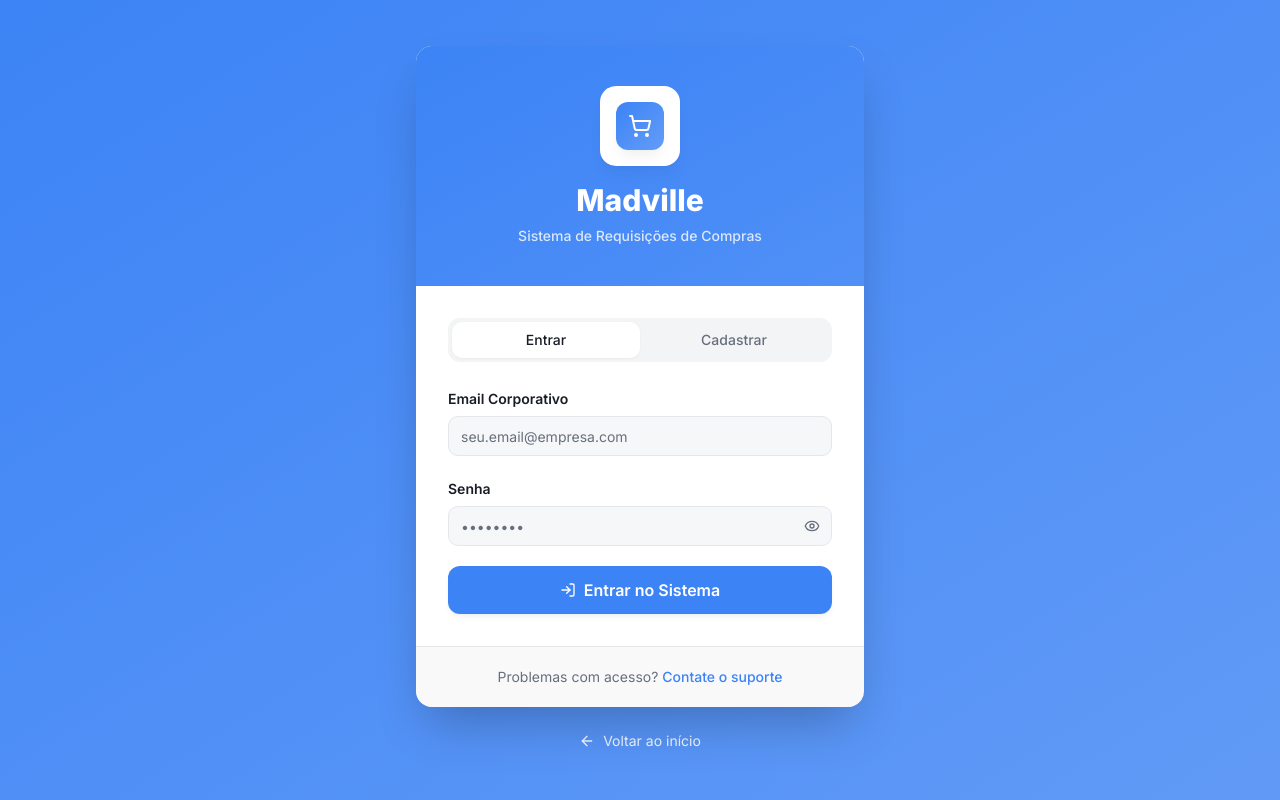
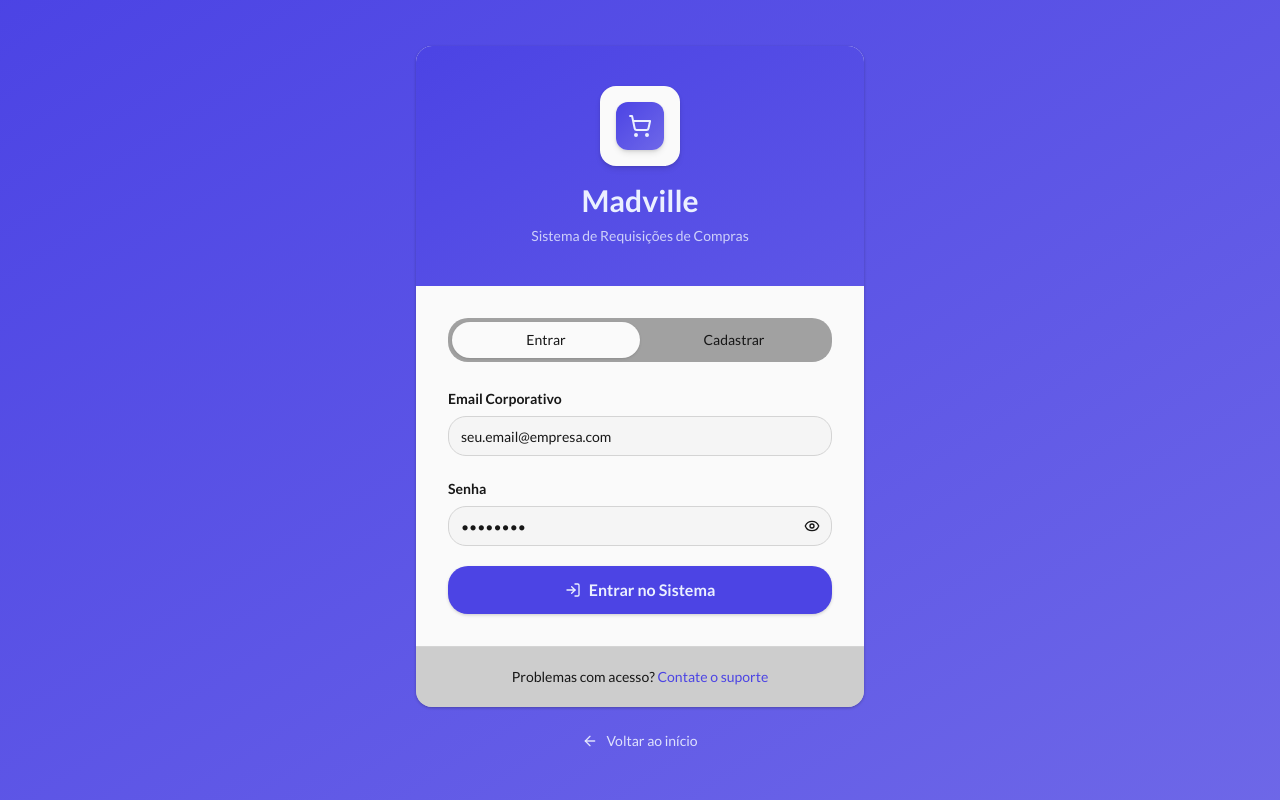
Before and after one commit to borba-anderson/comprasmadville, a React (Vite) app: page /auth in a window 1280 px wide. Built offline with nearby package versions, Linux system fonts and the light colour scheme; the HTML template or start-up script is replaced by a standard one.

Commit message:
Reverted to commit 5e0337220cbce1f83f670a6c10eadbce9c26d591

```diff
--- a/src/components/layout/Logo.tsx
+++ b/src/components/layout/Logo.tsx
@@ -1,56 +1,42 @@
 import { ShoppingCart } from 'lucide-react';
 import { cn } from '@/lib/utils';
-
 interface LogoProps {
   className?: string;
   size?: 'sm' | 'md' | 'lg' | 'xl';
   showText?: boolean;
 }
-
 const sizes = {
   sm: 'w-8 h-8',
   md: 'w-12 h-12',
   lg: 'w-16 h-16',
-  xl: 'w-24 h-24',
+  xl: 'w-24 h-24'
 };
-
 const iconSizes = {
   sm: 'w-4 h-4',
   md: 'w-6 h-6',
   lg: 'w-9 h-9',
-  xl: 'w-14 h-14',
+  xl: 'w-14 h-14'
 };
-
 const textSizes = {
   sm: 'text-lg',
   md: 'text-xl',
   lg: 'text-2xl',
-  xl: 'text-4xl',
+  xl: 'text-4xl'
 };
-
-export function Logo({ className, size = 'md', showText = true }: LogoProps) {
-  return (
-    <div className={cn('flex items-center gap-3', className)}>
-      <div
-        className={cn(
-          'bg-gradient-to-br from-primary to-primary/80 rounded-xl flex items-center justify-center shadow-lg',
-          sizes[size]
-        )}
-      >
+export function Logo({
+  className,
+  size = 'md',
+  showText = true
+}: LogoProps) {
+  return <div className={cn('flex items-center gap-3', className)}>
+      <div className={cn('bg-gradient-to-br from-primary to-primary/80 rounded-xl flex items-center justify-center shadow-lg', sizes[size])}>
         <ShoppingCart className={cn('text-primary-foreground', iconSizes[size])} />
       </div>
-      {showText && (
-        <div>
-          <h1 className={cn('font-extrabold text-foreground', textSizes[size])}>
-            Madville
-          </h1>
-          {size !== 'sm' && (
-            <p className="text-xs text-muted-foreground font-medium">
+      {showText && <div>
+          <h1 className={cn('font-extrabold text-foreground', textSizes[size])}>GMAD Madville</h1>
+          {size !== 'sm' && <p className="text-xs text-muted-foreground font-medium">
               Sistema de Requisições
-            </p>
-          )}
-        </div>
-      )}
-    </div>
-  );
+            </p>}
+        </div>}
+    </div>;
 }
--- a/src/index.css
+++ b/src/index.css
@@ -1,3 +1,6 @@
+@import url("https://fonts.googleapis.com/css2?family=Lato:wght@400;700&display=swap");
+@import url("https://fonts.googleapis.com/css2?family=EB+Garamond:wght@400;500;600;700&display=swap");
+@import url("https://fonts.googleapis.com/css2?family=Fira+Code:wght@400;700&display=swap");
 @tailwind base;
 @tailwind components;
 @tailwind utilities;
@@ -11,36 +14,36 @@
 @layer base {
   :root {
     /* Background & Foreground - Clean white base */
-    --background: 220 14% 97%;
-    --foreground: 220 20% 12%;
+    --background: 0 0% 96%;
+    --foreground: 0 0% 9%;
 
     /* Card - Pure white cards */
-    --card: 0 0% 100%;
-    --card-foreground: 220 20% 12%;
+    --card: 0 0% 98%;
+    --card-foreground: 0 0% 9%;
 
     /* Popover */
-    --popover: 0 0% 100%;
-    --popover-foreground: 220 20% 12%;
+    --popover: 0 0% 89%;
+    --popover-foreground: 0 0% 9%;
 
-    /* Primary - Enterprise Blue */
-    --primary: 217 91% 60%;
-    --primary-foreground: 0 0% 100%;
+    /* Primary - Orange */
+    --primary: 243 75% 58%;
+    --primary-foreground: 225 100% 96%;
 
     /* Secondary - Soft gray */
-    --secondary: 220 14% 94%;
-    --secondary-foreground: 220 20% 25%;
+    --secondary: 0 0% 32%;
+    --secondary-foreground: 0 0% 98%;
 
     /* Muted */
-    --muted: 220 14% 96%;
-    --muted-foreground: 220 10% 45%;
+    --muted: 0 0% 63%;
+    --muted-foreground: 0 0% 9%;
 
-    /* Accent - Light blue tint */
-    --accent: 217 80% 96%;
-    --accent-foreground: 217 91% 50%;
+    /* Accent - Dark Green */
+    --accent: 250 100% 97%;
+    --accent-foreground: 258 89% 66%;
 
     /* Destructive */
-    --destructive: 0 84% 60%;
-    --destructive-foreground: 0 0% 100%;
+    --destructive: 0 72% 50%;
+    --destructive-foreground: 0 85% 97%;
 
     /* Success - Enterprise green */
     --success: 142 71% 45%;
@@ -50,32 +53,32 @@
     --warning: 38 92% 50%;
     --warning-foreground: 220 20% 12%;
 
-    /* Info - Primary blue */
-    --info: 217 91% 60%;
+    /* Info - Orange */
+    --info: 24 95% 50%;
     --info-foreground: 0 0% 100%;
 
     /* Border & Input - Very subtle */
-    --border: 220 13% 91%;
-    --input: 220 13% 91%;
-    --ring: 217 91% 60%;
+    --border: 0 0% 83%;
+    --input: 0 0% 83%;
+    --ring: 243 75% 58%;
 
-    --radius: 0.75rem;
+    --radius: 1.25rem;
 
     /* Sidebar */
     --sidebar-background: 0 0% 100%;
-    --sidebar-foreground: 220 15% 35%;
-    --sidebar-primary: 217 91% 60%;
-    --sidebar-primary-foreground: 0 0% 100%;
-    --sidebar-accent: 217 80% 97%;
-    --sidebar-accent-foreground: 217 91% 50%;
-    --sidebar-border: 220 13% 93%;
-    --sidebar-ring: 217 91% 60%;
+    --sidebar-foreground: 0 0% 9%;
+    --sidebar-primary: 243 75% 58%;
+    --sidebar-primary-foreground: 225 100% 96%;
+    --sidebar-accent: 0 0% 32%;
+    --sidebar-accent-foreground: 0 0% 98%;
+    --sidebar-border: 0 0% 83%;
+    --sidebar-ring: 243 75% 58%;
 
     /* Enterprise Status Colors */
-    --status-pendente: 38 92% 50%;
-    --status-pendente-bg: 38 92% 96%;
-    --status-em-analise: 217 91% 60%;
-    --status-em-analise-bg: 217 91% 96%;
+    --status-pendente: 152 69% 35%;
+    --status-pendente-bg: 152 69% 96%;
+    --status-em-analise: 24 95% 50%;
+    --status-em-analise-bg: 24 95% 96%;
     --status-aprovado: 142 71% 45%;
     --status-aprovado-bg: 142 71% 96%;
     --status-cotando: 262 83% 58%;
@@ -94,57 +97,122 @@
     --priority-baixa-bg: 142 71% 96%;
 
     /* Enterprise Gradients */
-    --gradient-primary: linear-gradient(135deg, hsl(217, 91%, 60%) 0%, hsl(217, 91%, 50%) 100%);
+    --gradient-primary: linear-gradient(135deg, hsl(24, 95%, 50%) 0%, hsl(24, 95%, 42%) 100%);
     --gradient-hero: linear-gradient(180deg, hsl(220, 14%, 97%) 0%, hsl(220, 14%, 100%) 100%);
     --gradient-card-hover: linear-gradient(180deg, hsl(0, 0%, 100%) 0%, hsl(220, 14%, 99%) 100%);
 
     /* Enterprise Shadows - Minimal and soft */
-    --shadow-xs: 0 1px 2px 0 hsl(220 20% 12% / 0.03);
-    --shadow-sm: 0 1px 3px 0 hsl(220 20% 12% / 0.04);
-    --shadow-md: 0 4px 6px -1px hsl(220 20% 12% / 0.05), 0 2px 4px -2px hsl(220 20% 12% / 0.03);
-    --shadow-lg: 0 10px 15px -3px hsl(220 20% 12% / 0.05), 0 4px 6px -4px hsl(220 20% 12% / 0.03);
-    --shadow-xl: 0 20px 25px -5px hsl(220 20% 12% / 0.05), 0 8px 10px -6px hsl(220 20% 12% / 0.03);
-    --shadow-primary: 0 4px 14px -3px hsl(217 91% 60% / 0.25);
-    --shadow-glow: 0 0 20px hsl(217 91% 60% / 0.1);
+    --shadow-xs: 0 1px 3px 0px hsl(0 0% 0% / 0.05);
+    --shadow-sm: 0 1px 3px 0px hsl(0 0% 0% / 0.1), 0 1px 2px -1px hsl(0 0% 0% / 0.1);
+    --shadow-md: 0 1px 3px 0px hsl(0 0% 0% / 0.1), 0 2px 4px -1px hsl(0 0% 0% / 0.1);
+    --shadow-lg: 0 1px 3px 0px hsl(0 0% 0% / 0.1), 0 4px 6px -1px hsl(0 0% 0% / 0.1);
+    --shadow-xl: 0 1px 3px 0px hsl(0 0% 0% / 0.1), 0 8px 10px -1px hsl(0 0% 0% / 0.1);
+    --shadow-primary: 0 4px 14px -3px hsl(24 95% 50% / 0.25);
+    --shadow-glow: 0 0 20px hsl(24 95% 50% / 0.1);
+    --chart-1: 234 89% 73%;
+    --chart-2: 255 91% 76%;
+    --chart-3: 270 95% 75%;
+    --chart-4: 238 83% 66%;
+    --chart-5: 0 0% 45%;
+    --sidebar: 0 0% 98%;
+    --font-sans: 'Lato', ui-sans-serif, system-ui, -apple-system, BlinkMacSystemFont, 'Segoe UI', Roboto, 'Helvetica Neue', Arial, 'Noto Sans', sans-serif;
+    --font-serif: 'EB Garamond', ui-serif, Georgia, Cambria, 'Times New Roman', Times, serif;
+    --font-mono: 'Fira Code', ui-monospace, SFMono-Regular, Menlo, Monaco, Consolas, 'Liberation Mono', 'Courier New', monospace;
+    --shadow-2xs: 0 1px 3px 0px hsl(0 0% 0% / 0.05);
+    --shadow: 0 1px 3px 0px hsl(0 0% 0% / 0.1), 0 1px 2px -1px hsl(0 0% 0% / 0.1);
+    --shadow-2xl: 0 1px 3px 0px hsl(0 0% 0% / 0.25);
+    --tracking-normal: 0em;
+    --spacing: 0.25rem;
   }
 
   .dark {
-    --background: 20 15% 8%;
-    --foreground: 30 10% 95%;
+    --background: 0 0% 9%;
+    --foreground: 0 0% 98%;
 
-    --card: 20 15% 12%;
-    --card-foreground: 30 10% 95%;
+    --card: 0 0% 14%;
+    --card-foreground: 0 0% 98%;
 
-    --popover: 20 15% 12%;
-    --popover-foreground: 30 10% 95%;
+    --popover: 0 0% 25%;
+    --popover-foreground: 0 0% 98%;
 
-    --primary: 24 95% 55%;
-    --primary-foreground: 0 0% 100%;
+    /* Primary - Orange (lighter for dark mode) */
+    --primary: 234 89% 73%;
+    --primary-foreground: 243 47% 20%;
 
-    --secondary: 20 15% 18%;
-    --secondary-foreground: 30 10% 90%;
+    --secondary: 0 0% 45%;
+    --secondary-foreground: 0 0% 98%;
 
-    --muted: 20 15% 18%;
-    --muted-foreground: 30 10% 60%;
+    --muted: 0 0% 45%;
+    --muted-foreground: 0 0% 98%;
 
-    --accent: 24 60% 20%;
-    --accent-foreground: 24 95% 70%;
+    /* Accent - Dark Green */
+    --accent: 261 72% 22%;
+    --accent-foreground: 255 91% 76%;
 
-    --destructive: 0 62% 50%;
-    --destructive-foreground: 0 0% 100%;
+    --destructive: 0 84% 60%;
+    --destructive-foreground: 0 85% 97%;
 
-    --border: 20 15% 20%;
-    --input: 20 15% 20%;
-    --ring: 24 95% 55%;
+    --success: 142 71% 45%;
+    --success-foreground: 0 0% 100%;
 
-    --sidebar-background: 20 15% 10%;
-    --sidebar-foreground: 30 10% 85%;
-    --sidebar-primary: 24 95% 55%;
-    --sidebar-primary-foreground: 0 0% 100%;
-    --sidebar-accent: 24 50% 18%;
-    --sidebar-accent-foreground: 24 95% 70%;
-    --sidebar-border: 20 15% 18%;
-    --sidebar-ring: 24 95% 55%;
+    --warning: 152 69% 40%;
+    --warning-foreground: 0 0% 100%;
+
+    --info: 24 95% 55%;
+    --info-foreground: 0 0% 100%;
+
+    --border: 0 0% 32%;
+    --input: 0 0% 32%;
+    --ring: 234 89% 73%;
+
+    --sidebar-background: 24 15% 10%;
+    --sidebar-foreground: 0 0% 98%;
+    --sidebar-primary: 234 89% 73%;
+    --sidebar-primary-foreground: 243 47% 20%;
+    --sidebar-accent: 255 91% 76%;
+    --sidebar-accent-foreground: 261 72% 22%;
+    --sidebar-border: 0 0% 32%;
+    --sidebar-ring: 234 89% 73%;
+
+    /* Status Colors - Dark Mode */
+    --status-pendente: 152 60% 45%;
+    --status-pendente-bg: 152 60% 15%;
+    --status-em-analise: 24 95% 55%;
+    --status-em-analise-bg: 24 95% 15%;
+    --status-aprovado: 142 71% 50%;
+    --status-aprovado-bg: 142 71% 15%;
+    --status-cotando: 262 83% 60%;
+    --status-cotando-bg: 262 83% 15%;
+    --status-comprado: 199 89% 55%;
+    --status-comprado-bg: 199 89% 15%;
+    --status-rejeitado: 0 84% 55%;
+    --status-rejeitado-bg: 0 84% 15%;
+
+    /* Priority Colors - Dark Mode */
+    --priority-alta: 0 84% 55%;
+    --priority-alta-bg: 0 84% 15%;
+    --priority-media: 24 95% 55%;
+    --priority-media-bg: 24 95% 15%;
+    --priority-baixa: 142 71% 50%;
+    --priority-baixa-bg: 142 71% 15%;
+
+    /* Shadows - Dark Mode */
+    --shadow-primary: 0 4px 14px -3px hsl(24 95% 55% / 0.3);
+    --shadow-glow: 0 0 20px hsl(24 95% 55% / 0.15);
+    --chart-1: 229 93% 81%;
+    --chart-2: 252 94% 85%;
+    --chart-3: 269 97% 85%;
+    --chart-4: 234 89% 73%;
+    --chart-5: 0 0% 45%;
+    --sidebar: 0 0% 14%;
+    --shadow-2xs: 0 1px 3px 0px hsl(0 0% 0% / 0.05);
+    --shadow-xs: 0 1px 3px 0px hsl(0 0% 0% / 0.05);
+    --shadow-sm: 0 1px 3px 0px hsl(0 0% 0% / 0.1), 0 1px 2px -1px hsl(0 0% 0% / 0.1);
+    --shadow: 0 1px 3px 0px hsl(0 0% 0% / 0.1), 0 1px 2px -1px hsl(0 0% 0% / 0.1);
+    --shadow-md: 0 1px 3px 0px hsl(0 0% 0% / 0.1), 0 2px 4px -1px hsl(0 0% 0% / 0.1);
+    --shadow-lg: 0 1px 3px 0px hsl(0 0% 0% / 0.1), 0 4px 6px -1px hsl(0 0% 0% / 0.1);
+    --shadow-xl: 0 1px 3px 0px hsl(0 0% 0% / 0.1), 0 8px 10px -1px hsl(0 0% 0% / 0.1);
+    --shadow-2xl: 0 1px 3px 0px hsl(0 0% 0% / 0.25);
   }
 }
 
@@ -228,7 +296,7 @@
 
   /* Gradient Text */
   .gradient-text {
-    @apply bg-clip-text text-transparent bg-gradient-to-r from-primary to-[hsl(20,95%,45%)];
+    @apply bg-clip-text text-transparent bg-gradient-to-r from-primary to-[hsl(152,69%,28%)];
   }
 
   /* Glass Effect */
--- a/tailwind.config.ts
+++ b/tailwind.config.ts
@@ -12,128 +12,187 @@ export default {
   theme: {
   	container: {
   		center: true,
-      padding: "2rem",
+  		padding: '2rem',
   		screens: {
-        "2xl": "1400px",
-      },
+  			'2xl': '1400px'
+  		}
   	},
   	extend: {
   		fontFamily: {
-        sans: ["Inter", "system-ui", "sans-serif"],
+  			sans: [
+  				'Lato',
+  				'ui-sans-serif',
+  				'system-ui',
+  				'-apple-system',
+  				'BlinkMacSystemFont',
+  				'Segoe UI',
+  				'Roboto',
+  				'Helvetica Neue',
+  				'Arial',
+  				'Noto Sans',
+  				'sans-serif'
+  			],
+  			serif: [
+  				'EB Garamond',
+  				'ui-serif',
+  				'Georgia',
+  				'Cambria',
+  				'Times New Roman',
+  				'Times',
+  				'serif'
+  			],
+  			mono: [
+  				'Fira Code',
+  				'ui-monospace',
+  				'SFMono-Regular',
+  				'Menlo',
+  				'Monaco',
+  				'Consolas',
+  				'Liberation Mono',
+  				'Courier New',
+  				'monospace'
+  			]
   		},
   		colors: {
-        border: "hsl(var(--border))",
-        input: "hsl(var(--input))",
-        ring: "hsl(var(--ring))",
-        background: "hsl(var(--background))",
-        foreground: "hsl(var(--foreground))",
+  			border: 'hsl(var(--border))',
+  			input: 'hsl(var(--input))',
+  			ring: 'hsl(var(--ring))',
+  			background: 'hsl(var(--background))',
+  			foreground: 'hsl(var(--foreground))',
   			primary: {
-          DEFAULT: "hsl(var(--primary))",
-          foreground: "hsl(var(--primary-foreground))",
+  				DEFAULT: 'hsl(var(--primary))',
+  				foreground: 'hsl(var(--primary-foreground))'
   			},
   			secondary: {
-          DEFAULT: "hsl(var(--secondary))",
-          foreground: "hsl(var(--secondary-foreground))",
+  				DEFAULT: 'hsl(var(--secondary))',
+  				foreground: 'hsl(var(--secondary-foreground))'
   			},
   			destructive: {
-          DEFAULT: "hsl(var(--destructive))",
-          foreground: "hsl(var(--destructive-foreground))",
+  				DEFAULT: 'hsl(var(--destructive))',
+  				foreground: 'hsl(var(--destructive-foreground))'
   			},
   			success: {
-          DEFAULT: "hsl(var(--success))",
-          foreground: "hsl(var(--success-foreground))",
+  				DEFAULT: 'hsl(var(--success))',
+  				foreground: 'hsl(var(--success-foreground))'
   			},
   			warning: {
-          DEFAULT: "hsl(var(--warning))",
-          foreground: "hsl(var(--warning-foreground))",
+  				DEFAULT: 'hsl(var(--warning))',
+  				foreground: 'hsl(var(--warning-foreground))'
   			},
   			info: {
-          DEFAULT: "hsl(var(--info))",
-          foreground: "hsl(var(--info-foreground))",
+  				DEFAULT: 'hsl(var(--info))',
+  				foreground: 'hsl(var(--info-foreground))'
   			},
   			muted: {
-          DEFAULT: "hsl(var(--muted))",
-          foreground: "hsl(var(--muted-foreground))",
+  				DEFAULT: 'hsl(var(--muted))',
+  				foreground: 'hsl(var(--muted-foreground))'
   			},
   			accent: {
-          DEFAULT: "hsl(var(--accent))",
-          foreground: "hsl(var(--accent-foreground))",
+  				DEFAULT: 'hsl(var(--accent))',
+  				foreground: 'hsl(var(--accent-foreground))'
   			},
   			popover: {
-          DEFAULT: "hsl(var(--popover))",
-          foreground: "hsl(var(--popover-foreground))",
+  				DEFAULT: 'hsl(var(--popover))',
+  				foreground: 'hsl(var(--popover-foreground))'
   			},
   			card: {
-          DEFAULT: "hsl(var(--card))",
-          foreground: "hsl(var(--card-foreground))",
+  				DEFAULT: 'hsl(var(--card))',
+  				foreground: 'hsl(var(--card-foreground))'
   			},
   			sidebar: {
-          DEFAULT: "hsl(var(--sidebar-background))",
-          foreground: "hsl(var(--sidebar-foreground))",
-          primary: "hsl(var(--sidebar-primary))",
-          "primary-foreground": "hsl(var(--sidebar-primary-foreground))",
-          accent: "hsl(var(--sidebar-accent))",
-          "accent-foreground": "hsl(var(--sidebar-accent-foreground))",
-          border: "hsl(var(--sidebar-border))",
-          ring: "hsl(var(--sidebar-ring))",
+  				DEFAULT: 'hsl(var(--sidebar-background))',
+  				foreground: 'hsl(var(--sidebar-foreground))',
+  				primary: 'hsl(var(--sidebar-primary))',
+  				'primary-foreground': 'hsl(var(--sidebar-primary-foreground))',
+  				accent: 'hsl(var(--sidebar-accent))',
+  				'accent-foreground': 'hsl(var(--sidebar-accent-foreground))',
+  				border: 'hsl(var(--sidebar-border))',
+  				ring: 'hsl(var(--sidebar-ring))'
   			},
   			status: {
-          pendente: "hsl(var(--status-pendente))",
-          "em-analise": "hsl(var(--status-em-analise))",
-          aprovado: "hsl(var(--status-aprovado))",
-          cotando: "hsl(var(--status-cotando))",
-          comprado: "hsl(var(--status-comprado))",
-          rejeitado: "hsl(var(--status-rejeitado))",
+  				pendente: 'hsl(var(--status-pendente))',
+  				'em-analise': 'hsl(var(--status-em-analise))',
+  				aprovado: 'hsl(var(--status-aprovado))',
+  				cotando: 'hsl(var(--status-cotando))',
+  				comprado: 'hsl(var(--status-comprado))',
+  				rejeitado: 'hsl(var(--status-rejeitado))'
   			},
   			priority: {
-          alta: "hsl(var(--priority-alta))",
-          media: "hsl(var(--priority-media))",
-          baixa: "hsl(var(--priority-baixa))",
-        },
+  				alta: 'hsl(var(--priority-alta))',
+  				media: 'hsl(var(--priority-media))',
+  				baixa: 'hsl(var(--priority-baixa))'
+  			}
   		},
   		borderRadius: {
-        lg: "var(--radius)",
-        md: "calc(var(--radius) - 2px)",
-        sm: "calc(var(--radius) - 4px)",
+  			lg: 'var(--radius)',
+  			md: 'calc(var(--radius) - 2px)',
+  			sm: 'calc(var(--radius) - 4px)'
   		},
   		boxShadow: {
-        sm: "var(--shadow-sm)",
-        md: "var(--shadow-md)",
-        lg: "var(--shadow-lg)",
-        xl: "var(--shadow-xl)",
-        primary: "var(--shadow-primary)",
-        glow: "var(--shadow-glow)",
+  			sm: 'var(--shadow-sm)',
+  			md: 'var(--shadow-md)',
+  			lg: 'var(--shadow-lg)',
+  			xl: 'var(--shadow-xl)',
+  			primary: 'var(--shadow-primary)',
+  			glow: 'var(--shadow-glow)',
+  			'2xs': 'var(--shadow-2xs)',
+  			xs: 'var(--shadow-xs)',
+  			'2xl': 'var(--shadow-2xl)'
   		},
   		keyframes: {
-        "accordion-down": {
-          from: { height: "0" },
-          to: { height: "var(--radix-accordion-content-height)" },
+  			'accordion-down': {
+  				from: {
+  					height: '0'
   				},
-        "accordion-up": {
-          from: { height: "var(--radix-accordion-content-height)" },
-          to: { height: "0" },
+  				to: {
+  					height: 'var(--radix-accordion-content-height)'
+  				}
   			},
-        "fade-in": {
-          from: { opacity: "0" },
-          to: { opacity: "1" },
+  			'accordion-up': {
+  				from: {
+  					height: 'var(--radix-accordion-content-height)'
   				},
-        "slide-up": {
-          from: { opacity: "0", transform: "translateY(20px)" },
-          to: { opacity: "1", transform: "translateY(0)" },
+  				to: {
+  					height: '0'
+  				}
   			},
-        "scale-in": {
-          from: { opacity: "0", transform: "scale(0.95)" },
-          to: { opacity: "1", transform: "scale(1)" },
+  			'fade-in': {
+  				from: {
+  					opacity: '0'
   				},
+  				to: {
+  					opacity: '1'
+  				}
+  			},
+  			'slide-up': {
+  				from: {
+  					opacity: '0',
+  					transform: 'translateY(20px)'
+  				},
+  				to: {
+  					opacity: '1',
+  					transform: 'translateY(0)'
+  				}
+  			},
+  			'scale-in': {
+  				from: {
+  					opacity: '0',
+  					transform: 'scale(0.95)'
+  				},
+  				to: {
+  					opacity: '1',
+  					transform: 'scale(1)'
+  				}
+  			}
   		},
   		animation: {
-        "accordion-down": "accordion-down 0.2s ease-out",
-        "accordion-up": "accordion-up 0.2s ease-out",
-        "fade-in": "fade-in 0.5s ease-out forwards",
-        "slide-up": "slide-up 0.5s ease-out forwards",
-        "scale-in": "scale-in 0.3s ease-out forwards",
-      },
-    },
+  			'accordion-down': 'accordion-down 0.2s ease-out',
+  			'accordion-up': 'accordion-up 0.2s ease-out',
+  			'fade-in': 'fade-in 0.5s ease-out forwards',
+  			'slide-up': 'slide-up 0.5s ease-out forwards',
+  			'scale-in': 'scale-in 0.3s ease-out forwards'
+  		}
+  	}
   },
   plugins: [require("tailwindcss-animate")],
 } satisfies Config;
```
Also changed, not shown: src/pages/Index.tsx (+11 -27 lines). Lines whose indentation alone changed are shown as unchanged.
